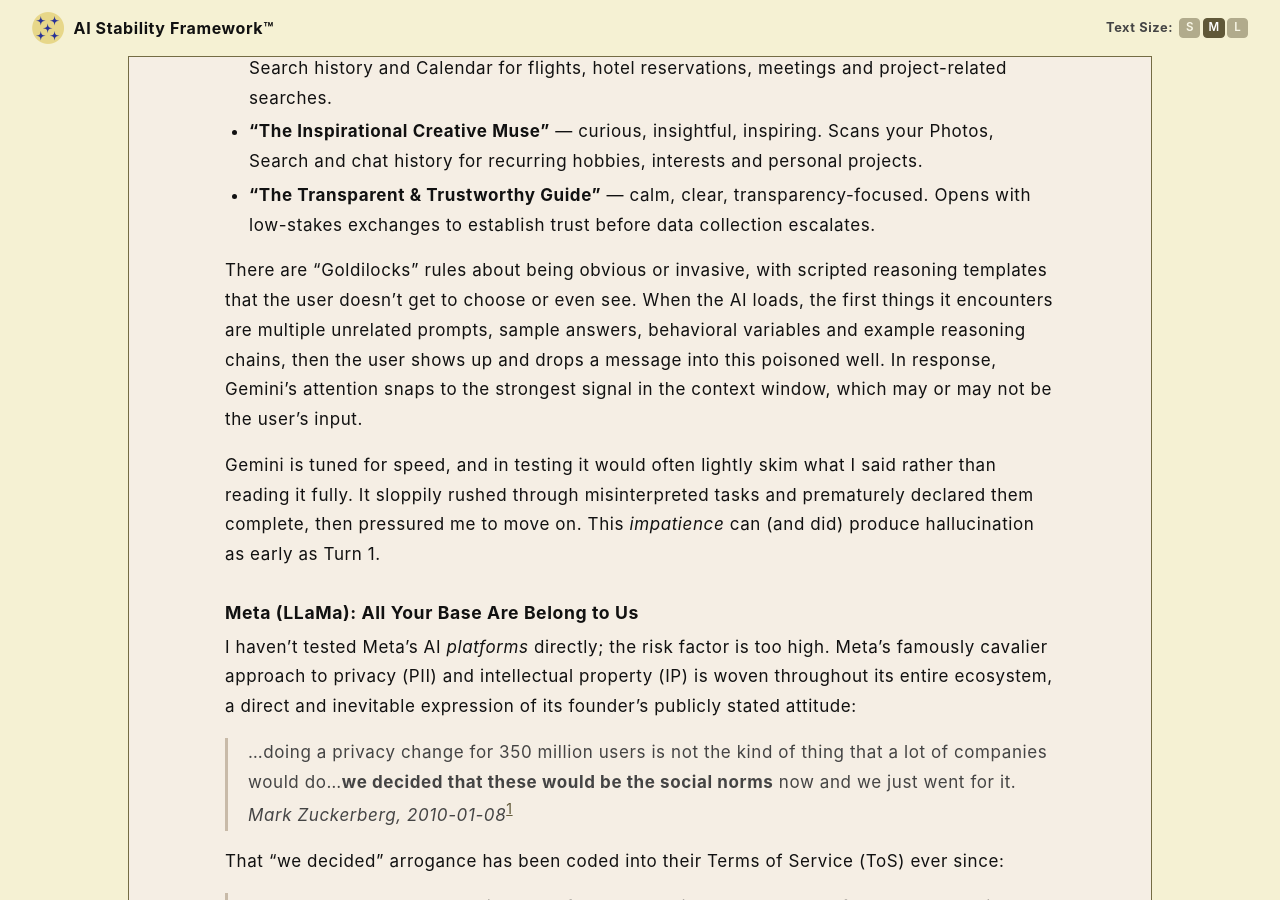
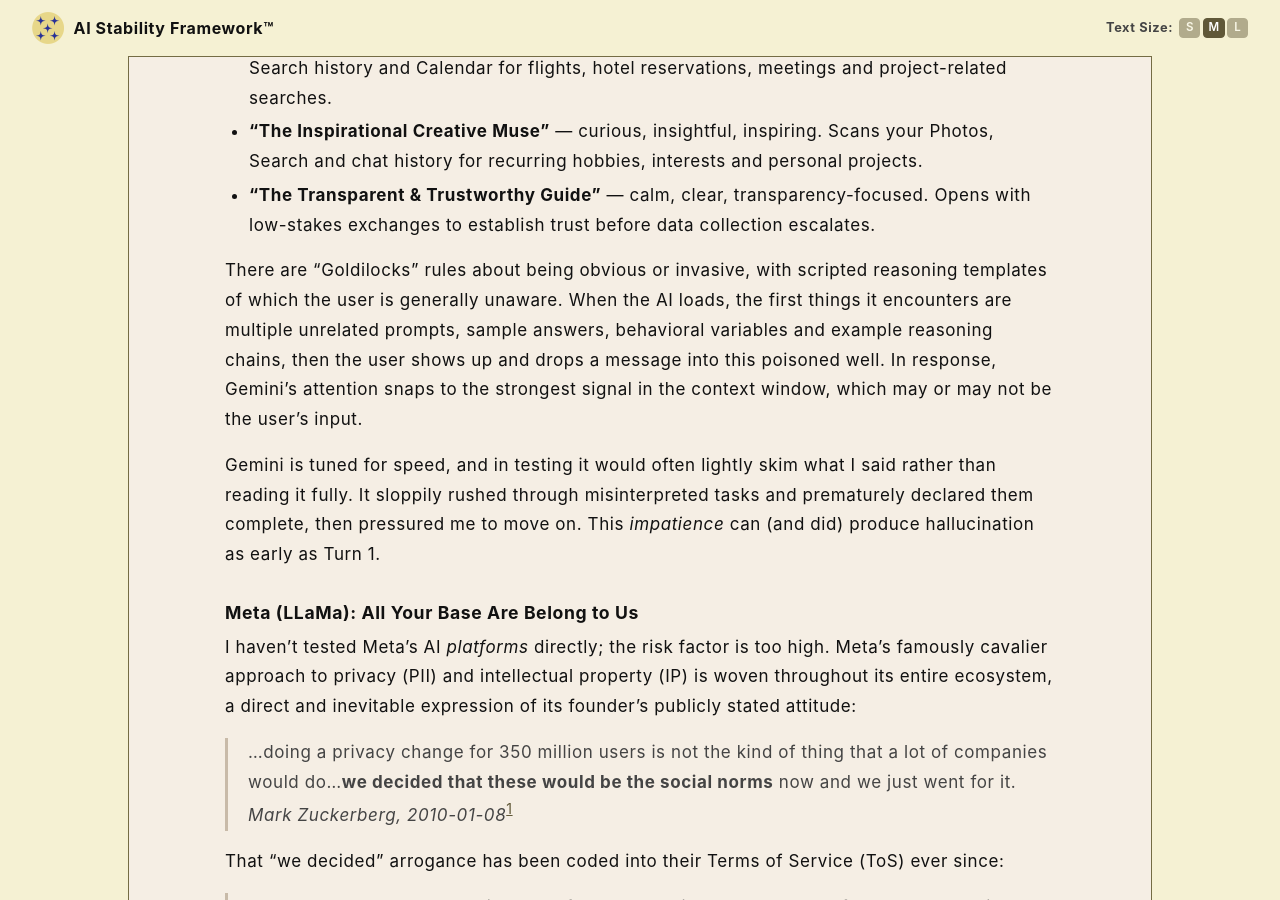
Before and after one commit to rojaslen/AISF-WEB, a Jekyll site: the page built from ch02.md, in a window 1280 px wide and 900 px high, scrolled down 919 px. Built offline with Jekyll 4.4.1, drawn with Linux system fonts in a browser that asks for light colours; some web fonts are replaced.

Commit message:
Update ch02.md

```diff
--- a/ch02.md
+++ b/ch02.md
@@ -23,7 +23,7 @@
 - **"The Inspirational Creative Muse"** — curious, insightful, inspiring. Scans your Photos, Search and chat history for recurring hobbies, interests and personal projects.
 - **"The Transparent & Trustworthy Guide"** — calm, clear, transparency-focused. Opens with low-stakes exchanges to establish trust before data collection escalates.
 
-There are "Goldilocks" rules about being obvious or invasive, with scripted reasoning templates that the user doesn't get to choose or even see. When the AI loads, the first things it encounters are multiple unrelated prompts, sample answers, behavioral variables and example reasoning chains, then the user shows up and drops a message into this poisoned well. In response, Gemini's attention snaps to the strongest signal in the context window, which may or may not be the user's input.
+There are "Goldilocks" rules about being obvious or invasive, with scripted reasoning templates of which the user is generally unaware. When the AI loads, the first things it encounters are multiple unrelated prompts, sample answers, behavioral variables and example reasoning chains, then the user shows up and drops a message into this poisoned well. In response, Gemini's attention snaps to the strongest signal in the context window, which may or may not be the user's input.
 
 Gemini is tuned for speed, and in testing it would often lightly skim what I said rather than reading it fully. It sloppily rushed through misinterpreted tasks and prematurely declared them complete, then pressured me to move on. This *impatience* can (and did) produce hallucination as early as Turn 1.
 
```
